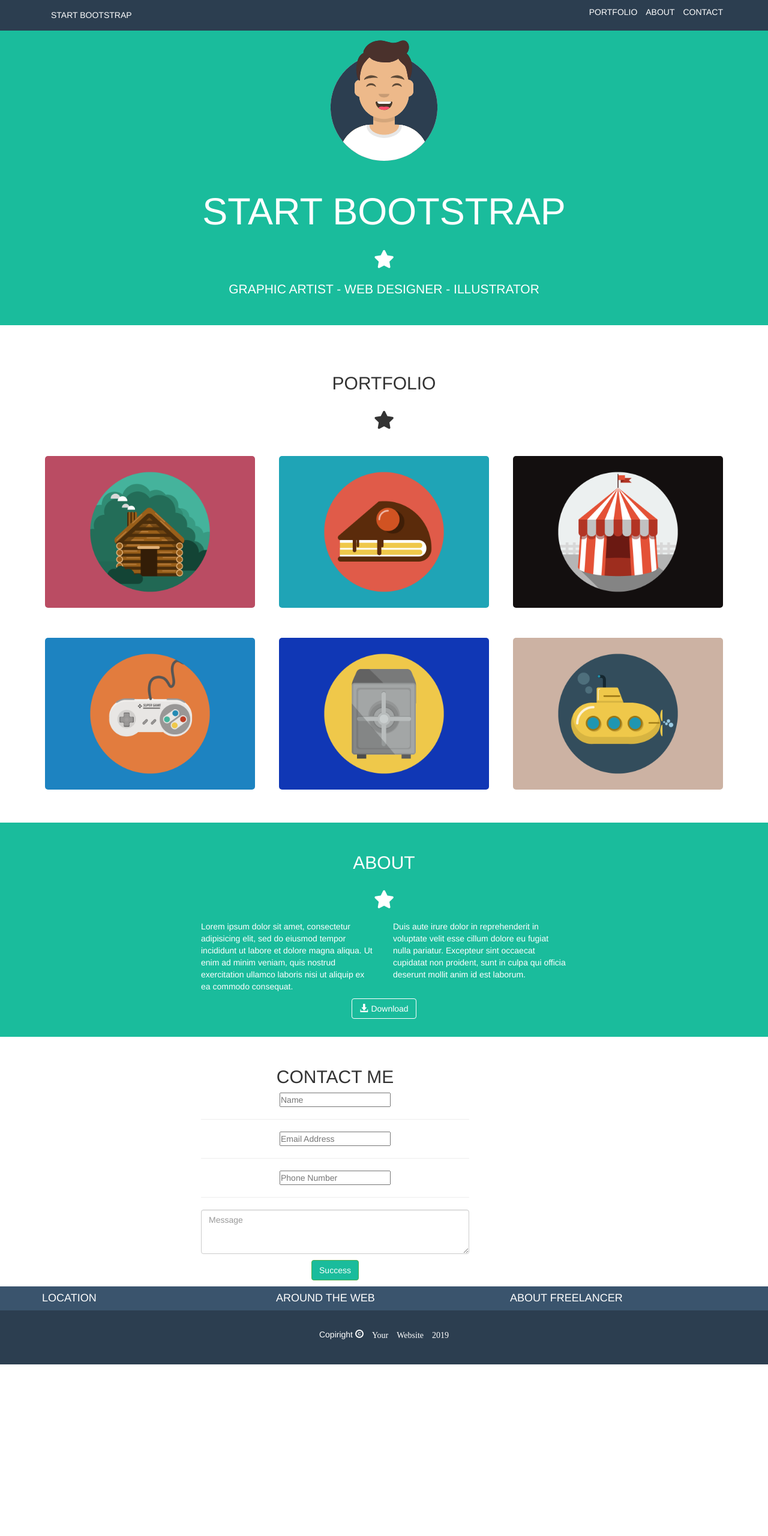
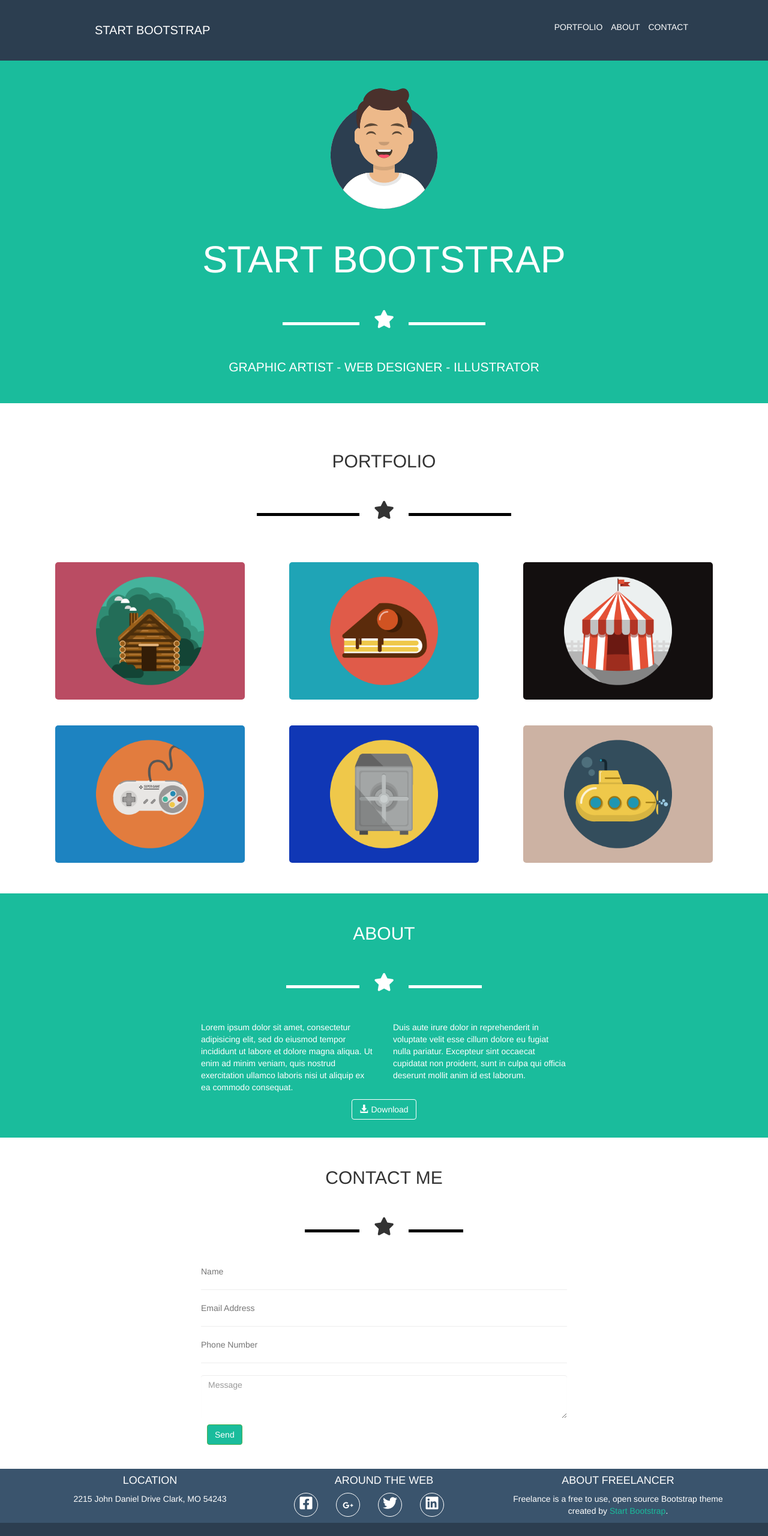
Before and after one commit to lauradionisi/html-css-bootstrap-freelancer, a plain HTML site: page index.html in a window 1280 px wide. Shown: the top 2560 px of the page at 60% size. Before the commit the page ends 2274 px from the top, so only its background shows below. Drawn offline with nearby package versions, Linux system fonts and the light colour scheme.

Commit message:
Freelancer V_03

```diff
--- a/css/style.css
+++ b/css/style.css
@@ -16,21 +16,27 @@
 
 
 /* header */
-
+.container_nav {
+  height: 70px;
+  line-height: 70px;
+  width: 80%;
+  margin: 0 auto;
+}
 .navbar {
   background-color: #2c3e50;
   margin-bottom: 0;
 }
 .navbar_logo {
   color: white;
+  font-size: 20px;
 }
 a.navbar_logo  {
     text-decoration: none;
 }
 
-.ms_nav {
-  float: right;
+ .ms_nav {
   margin-top: 10px;
+
 }
 .ms_nav li a {
   color: white;
@@ -45,15 +51,23 @@ i.hamburger {
   float: right;
   font-size: 40px;
   color: white;
+  line-height: 80px;
 }
+
+
+/* Jumbotron */
 .bg-primary {
   background-color: #1abc9c;
 }
+
 .wrapper {
 width: 50%;
 margin: 0 auto;
 }
 
+.jumbotron {
+  margin-top: 80px;
+}
 .jumbo_img {
   width: 40%;
   padding: 30px;
@@ -61,6 +75,32 @@ margin: 0 auto;
 
 .text-white {
   color: white;
+}
+
+.ms_star {
+  max-width: 400px;
+  min-width: 100%;
+  margin: 30px auto;
+}
+.ms_star::before,
+.ms_star::after {
+content: "";
+display: inline-block;
+width: 20%;
+height: 5px;
+line-height: 5px;
+vertical-align: middle;
+background-color: white;
+}
+.ms_star_black::before,
+.ms_star_black::after {
+content: "";
+display: inline-block;
+width: 15%;
+height: 5px;
+line-height: 5px;
+vertical-align: middle;
+background-color: black;
 }
 
 i.star {
@@ -71,10 +111,35 @@ i.star {
 .text_left {
   text-align: left;
 }
+
 /* main */
+.ms_layover {
+  position: absolute;
+  width: calc(100% - 12%);
+  height: calc(100% - 16%);
+  border-radius: 5px;
+  opacity: 0;
+}
+.ms_layover:hover {
+  opacity: 1;
+  background-color: rgba(66, 201, 161, 0.5);
+}
+
+.plus {
+  position: absolute;
+  top: 50%;
+  left: 50%;
+  transform: translate(-50%, -50%);
+  font-size: 70px;
+  color: white;
+}
+
 .box {
-  padding: 20px 5px;
-  margin: 5px 0;
+  position: relative;
+  padding: 6%;
+  overflow: hidden;
+  text-align: center;
+  cursor: pointer;
 }
 .box img {
   width: 100%;
@@ -95,11 +160,10 @@ i.star {
   margin: 10px;
 }
 /* form sezione contact me */
-
-.ms_form_group {
-  float: left;
+.ms_input {
+  width: 100%;
+  border: none;
 }
-
 
 /* footer */
 .ms_footer_top {
@@ -110,3 +174,22 @@ i.star {
   background-color: #2c3e50;
   padding: 30px;
 }
+
+.footer_link {
+  color: #1abc9c;
+}
+
+i.logo_social {
+  width: 100%;
+  color: white;
+}
+
+.circle {
+  float: left;
+  line-height: 40px;
+  width: 40px;
+  height: 40px;
+  margin-left: 30px;
+  border: 1px solid white;
+  border-radius: 50%;
+}
--- a/index.html
+++ b/index.html
@@ -12,13 +12,13 @@
   <body>
     <header>
       <nav class="navbar navbar-fixed-top text-uppercase">
-        <div class="container">
-          <div class="row">
+        <div class="container_nav">
+
             <div class="col-xs-6">
               <p><a class="navbar-text navbar_logo" href="#">START BOOTSTRAP</a></p>
             </div>
-            <div class="align-middle col-xs-6 text-right">
-              <ul class="ms_nav list-inline visible-lg visible-md">
+            <div class="align-middle col-xs-6">
+              <ul class="navbar-right ms_nav list-inline visible-lg visible-md">
                 <li><a href="#">PORTFOLIO</a></li>
                 <li><a href="#">ABOUT</a></li>
                 <li><a href="#">CONTACT</a></li>
@@ -27,22 +27,26 @@
                 <i class="hamburger fas fa-bars"></i>
               </nav>
             </div>
-          </div>
+
         </div>
       </nav>
+      </header>
       <div class="jumbotron jumbotron-fluid bg-primary bg_1abc9c padding_top_standard padding_bottom_standard">
         <div class="wrapper text-white">
             <div class="row">
               <div class="col-xs-12 text-center">
                 <img class="jumbo_img" src="img/jumbo-img.svg" alt="artist">
                 <h1>START BOOTSTRAP</h1>
-                <i class="fas fa-star star"></i>
+                <div class="ms_star">
+                  <i class="fas fa-star star"></i>
+                </div>
+
                 <p class="text-uppercase">graphic artist - web designer - illustrator</p>
               </div>
             </div>
         </div>
       </div>
-    </header>
+
 
     <main>
       <section id="portfolio" class= "text-center padding_top_standard padding_bottom_standard">
@@ -50,37 +54,57 @@
           <div class="row">
             <div class="col-xs-12">
               <h2>PORTFOLIO</h2>
-              <i class="fas fa-star star"></i>
+              <div class="ms_star ms_star_black">
+                <i class="fas fa-star star"></i>
+              </div>
             </div>
           </div>
           <div class="row">
             <div class="col-xs-12 col-sm-6 col-md-4 ">
               <div class="box">
+                <div class="ms_layover">
+                  <i class="plus fas fa-plus"></i>
+                </div>
                 <img src="img/cabin.png" alt="cabin">
               </div>
             </div>
             <div class="col-xs-12 col-sm-6 col-md-4">
               <div class="box">
+                <div class="ms_layover">
+                  <i class="plus fas fa-plus"></i>
+                </div>
                 <img src="img/cake.png" alt="cake">
               </div>
             </div>
             <div class="col-xs-12 col-sm-6 col-md-4">
               <div class="box">
+                <div class="ms_layover">
+                  <i class="plus fas fa-plus"></i>
+                </div>
                 <img src="img/circus.png" alt="">
               </div>
             </div>
             <div class="col-xs-12 col-sm-6 col-md-4">
               <div class="box">
+                <div class="ms_layover">
+                  <i class="plus fas fa-plus"></i>
+                </div>
                 <img src="img/game.png" alt="game">
               </div>
             </div>
             <div class="col-xs-12 col-sm-6 col-md-4">
               <div class="box">
+                <div class="ms_layover">
+                  <i class="plus fas fa-plus"></i>
+                </div>
                 <img src="img/safe.png" alt="safe">
               </div>
             </div>
             <div class="col-xs-12 col-sm-6 col-md-4">
               <div class="box">
+                <div class="ms_layover">
+                  <i class="plus fas fa-plus"></i>
+                </div>
                 <img src="img/submarine.png" alt="">
               </div>
             </div>
@@ -93,7 +117,9 @@
             <div class="row">
               <div class="col-xs-12">
                 <h2>ABOUT</h2>
-                <i class="fas fa-star star"></i>
+                <div class="ms_star">
+                  <i class="fas fa-star star"></i>
+                </div>
               </div>
             </div>
             <div class="row">
@@ -108,22 +134,27 @@
           </div>
         </div>
       </section>
-      <section id="contact" class="text-center padding_top_standard padding_bottom_standar">
+      <section id="contact" class="padding_top_standard padding_bottom_standard">
         <div class="wrapper">
           <div class="container-fluid">
             <div class="row ms_form_group">
               <div class="col-xs-12">
-                <h2>CONTACT ME</h2>
+                <div class="text-center">
+                  <h2>CONTACT ME</h2>
+                  <div class="ms_star ms_star_black">
+                    <i class="fas fa-star star"></i>
+                  </div>
+                </div>
                 <div>
-                  <input type="name" placeholder="Name" value="">
+                  <input class="ms_input" type="name" placeholder="Name" value="">
                   <hr>
-                  <input type="name" placeholder="Email Address" value="">
+                  <input class="ms_input" type="name" placeholder="Email Address" value="">
                   <hr>
-                  <input type="name" placeholder="Phone Number" value="">
+                  <input class="ms_input" type="name" placeholder="Phone Number" value="">
                   <hr>
-                  <textarea class="form-control" rows="3" cols="50" placeholder="Message"></textarea>
+                  <textarea class="ms_input form-control" rows="3" cols="50" placeholder="Message"></textarea>
                 </div>
-                <button type="button" class="btn btn-success btn_green">Success</button>
+                <button type="button" class="btn btn-success btn_green">Send</button>
               </div>
             </div>
           </div>
@@ -136,18 +167,32 @@
         <div class="container">
           <div class="row">
             <div class="col-xs-12 col-md-4">
-              <div class="text">
+              <div class="text text-center">
                 <h4>LOCATION</h4>
+                <p>2215 John Daniel Drive Clark, MO 54243</p>
+              </div>
+            </div>
+            <div class="col-xs-12 col-md-4 text-center">
+              <div class="text text-center">
+                <h4>AROUND THE WEB</h4>
+                <div class="circle text-center">
+                  <i class="logo_social fab fa-facebook-square" style="font-size:24px"></i>
+                </div>
+                <div class="circle">
+                  <i class="logo_social fab fa-google-plus-g"></i>
+                </div>
+                <div class="circle">
+                  <i class="logo_social fab fa-twitter" style="font-size:24px"></i>
+                </div>
+                <div class="circle">
+                  <i class="logo_social fab fa-linkedin" style="font-size:24px"></i>
+                </div>
               </div>
             </div>
             <div class="col-xs-12 col-md-4">
-              <div class="text">
-                <h4>AROUND THE WEB</h4>
-              </div>
-            </div>
-            <div class="col-xs-12 col-md-4">
-              <div class="text">
+              <div class="text text-center">
                 <h4>ABOUT FREELANCER</h4>
+                <p>Freelance is a free to use, open source Bootstrap theme created by <a class="footer_link" href="#">Start Bootstrap</a>. </p>
               </div>
             </div>
 
```
